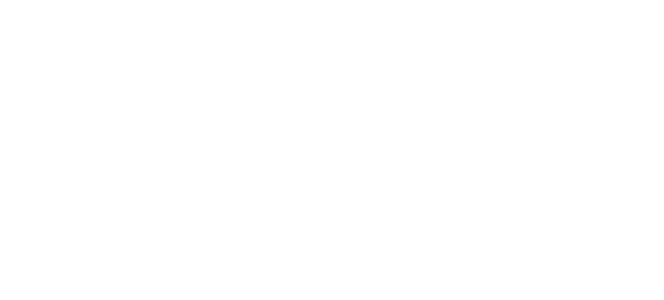
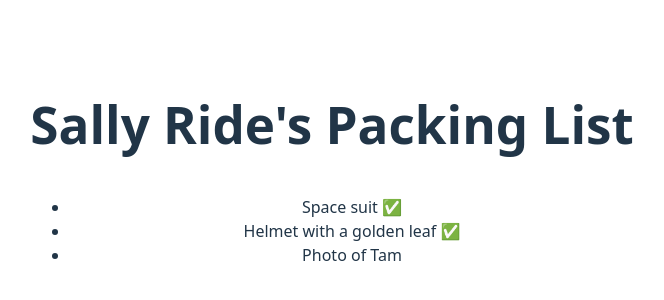
Before and after one commit to kyBa-Le/react-self-learn, a React (Vite) app: page / in a window 1280 px wide. Shown: the part 232-532 px from the top of the page, without its empty margins (308-972 px from the left). Built offline with nearby package versions, Linux system fonts and the light colour scheme.

Commit message:
learning conditional rendering

```diff
--- a/src/App.jsx
+++ b/src/App.jsx
@@ -1,9 +1,36 @@
 import { useState } from 'react'
 import './App.css'
+
+function Item({name, isPacked}) {
+  return <li className='item'>{name} {isPacked && '✅'}</li>
+}
+
+export function PackingList() {
+  return (
+    <section>
+      <h1>Sally Ride's Packing List</h1>
+      <ul>
+        <Item
+          isPacked={true}
+          name="Space suit"
+        />
+        <Item
+          isPacked={true}
+          name="Helmet with a golden leaf"
+        />
+        <Item
+          isPacked={false}
+          name="Photo of Tam"
+        />
+      </ul>
+    </section>
+  );
+}
 
 function App() {
   return (
     <>
+      <PackingList></PackingList>
     </>
   )
 }
```
